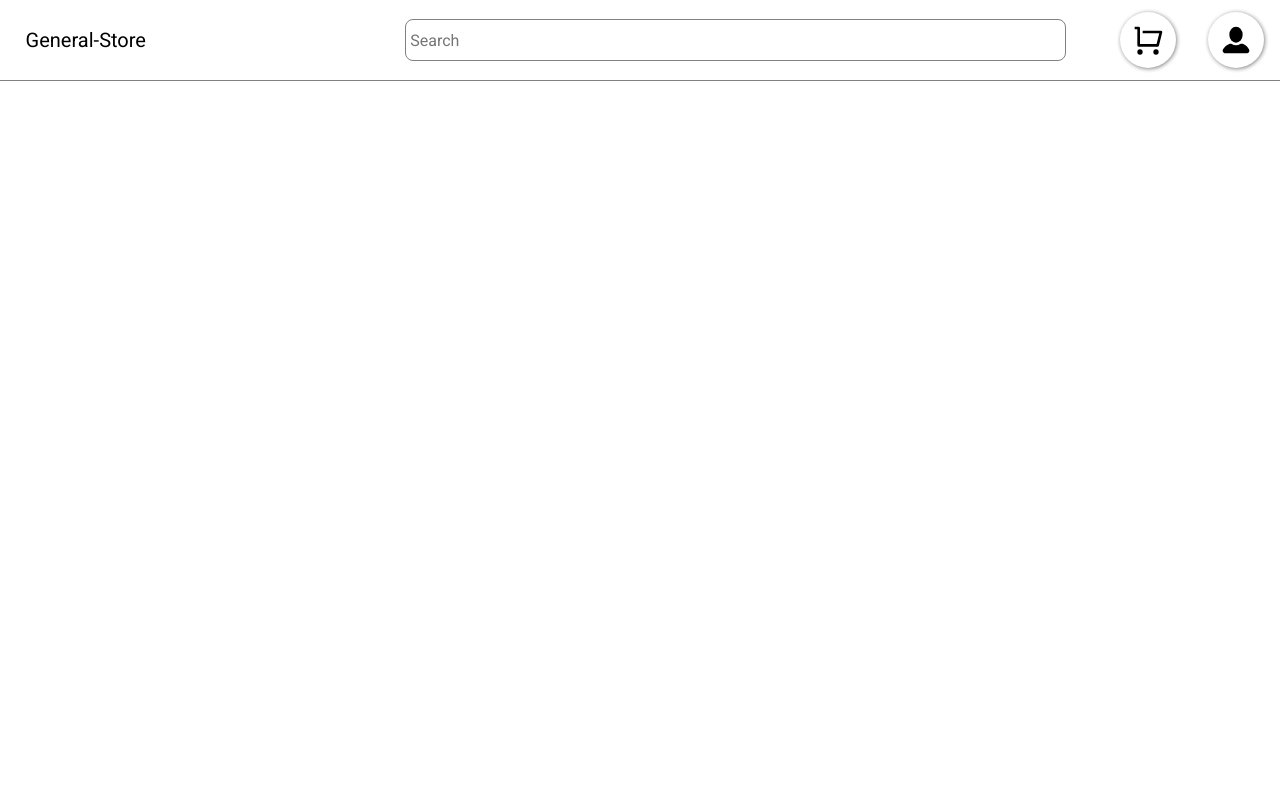
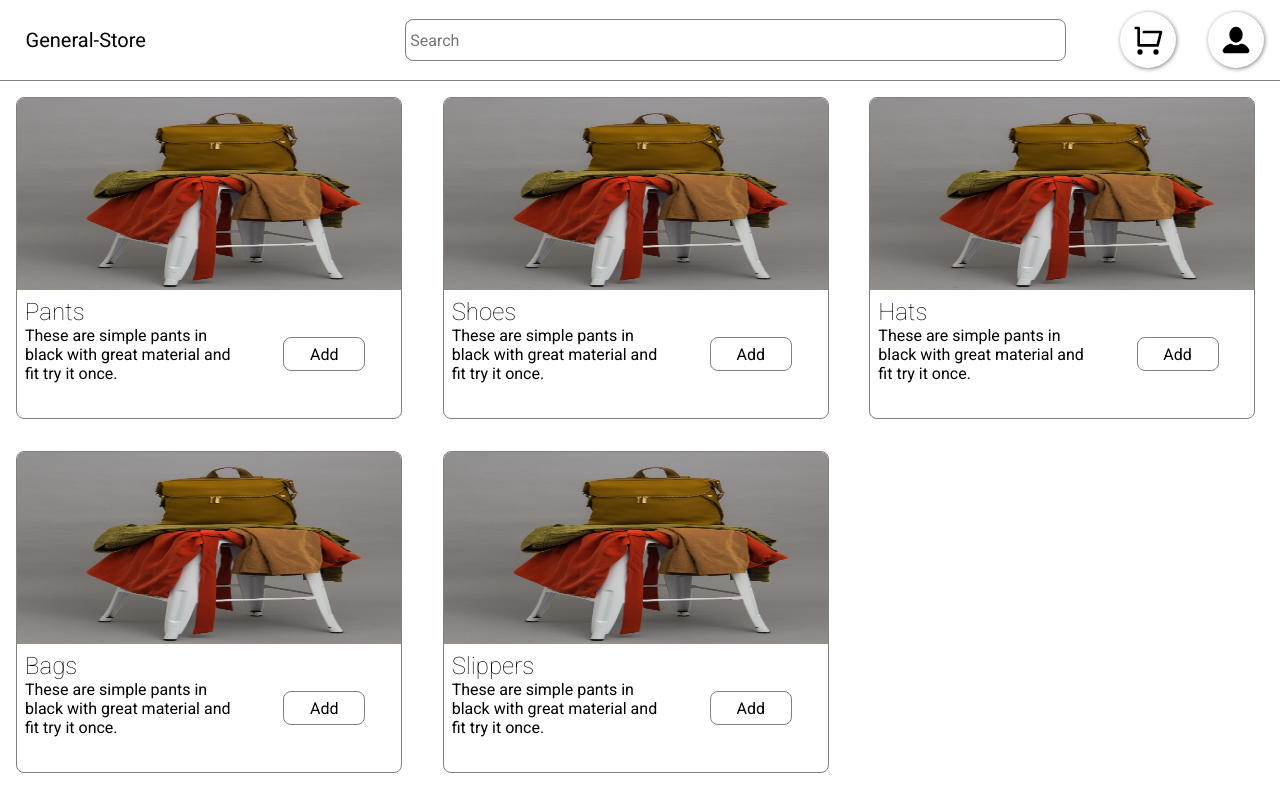
Before and after one commit to AkshayWazir/general-store, a React (Create React App) app: page / in a window 1280 px wide. Built offline with nearby package versions, Linux system fonts and the light colour scheme.

Commit message:
conditional rendering

```diff
--- /dev/null
+++ b/src/components/custom/addToCart/index.jsx
@@ -0,0 +1,25 @@
+import React from "react";
+import "./styles.css";
+
+export default function AddToCart(props) {
+  const { count = 0, addToCart, removeFromCart } = props;
+
+  function compRender() {
+    if (count === 0) {
+      return (
+        <span className="addtocart-cont-1" onClick={addToCart}>
+          Add
+        </span>
+      );
+    } else {
+      return (
+        <div className="addtocart-cont-2">
+          <span onClick={removeFromCart}>-</span>
+          <span>{count}</span>
+          <span onClick={addToCart}>+</span>
+        </div>
+      );
+    }
+  }
+  return compRender();
+}
--- /dev/null
+++ b/src/components/custom/addToCart/styles.css
@@ -0,0 +1,27 @@
+@import url("../../../globalStyles.css");
+
+.addtocart-cont-1 {
+  height: 4vh;
+  width: 10vh;
+  font-family: var(--font);
+  border: 0.1vh solid grey;
+  display: flex;
+  align-items: center;
+  justify-content: center;
+  border-radius: 1vh;
+  cursor: pointer;
+  margin: auto;
+}
+
+.addtocart-cont-2 {
+  height: 4vh;
+  width: 10vh;
+  font-family: var(--font);
+  border: 0.1vh solid grey;
+  display: flex;
+  align-items: center;
+  justify-content: space-evenly;
+  border-radius: 1vh;
+  cursor: pointer;
+  margin: auto;
+}
--- a/src/components/custom/productItem/index.jsx
+++ b/src/components/custom/productItem/index.jsx
@@ -1,6 +1,23 @@
-import React from "react";
+import React, { useState } from "react";
+import AddToCart from "../addToCart";
 import "./styles.css";
 
 export default function ProductItem(props) {
-  return <div></div>;
+  const { data = { name: "", img: "", detail: "" } } = props;
+  const [items, setItems] = useState(0);
+
+  return (
+    <div className="product-item-cont">
+      <img src={data.img} alt="product" className="product-item-image" />
+      <span style={{ padding: "1vh" }}>
+        <p className="product-item-title">{data.name}</p>
+        <p className="product-item-detail">{data.detail}</p>
+      </span>
+      <AddToCart
+        count={items}
+        addToCart={() => setItems(items + 1)}
+        removeFromCart={() => setItems(items - 1)}
+      />
+    </div>
+  );
 }
--- a/src/components/custom/productItem/styles.css
+++ b/src/components/custom/productItem/styles.css
@@ -0,0 +1,30 @@
+@import url("../../../globalStyles.css");
+.product-item-cont {
+  height: 40vh;
+  width: 30vw;
+  border: 0.1vh solid grey;
+  border-radius: 1vh;
+  margin: 2vh;
+  display: grid;
+  grid-template-columns: 60% 40%;
+  grid-template-rows: 60% 40%;
+  overflow: hidden;
+}
+
+.product-item-image {
+  height: 100%;
+  width: 100%;
+  grid-column: 1 / span 2;
+}
+
+.product-item-title {
+  font-family: var(--font);
+  font-size: 3vh;
+  font-weight: 200;
+  margin: 0;
+}
+.product-item-detail {
+  font-family: var(--font);
+  font-size: 2vh;
+  margin: 0;
+}
--- a/src/components/index.js
+++ b/src/components/index.js
@@ -1,2 +1,3 @@
 export { default as TopNav } from "./shared/topNavBar";
 export { default as ProductItem } from "./custom/productItem";
+export { default as AddtoCart } from "./custom/addToCart";
--- a/src/screens/browsing/styles.css
+++ b/src/screens/browsing/styles.css
@@ -2,3 +2,8 @@
   height: 100vh;
   width: 100vw;
 }
+
+.browsing-content {
+  display: grid;
+  grid-template-columns: 1fr 1fr 1fr;
+}
```
